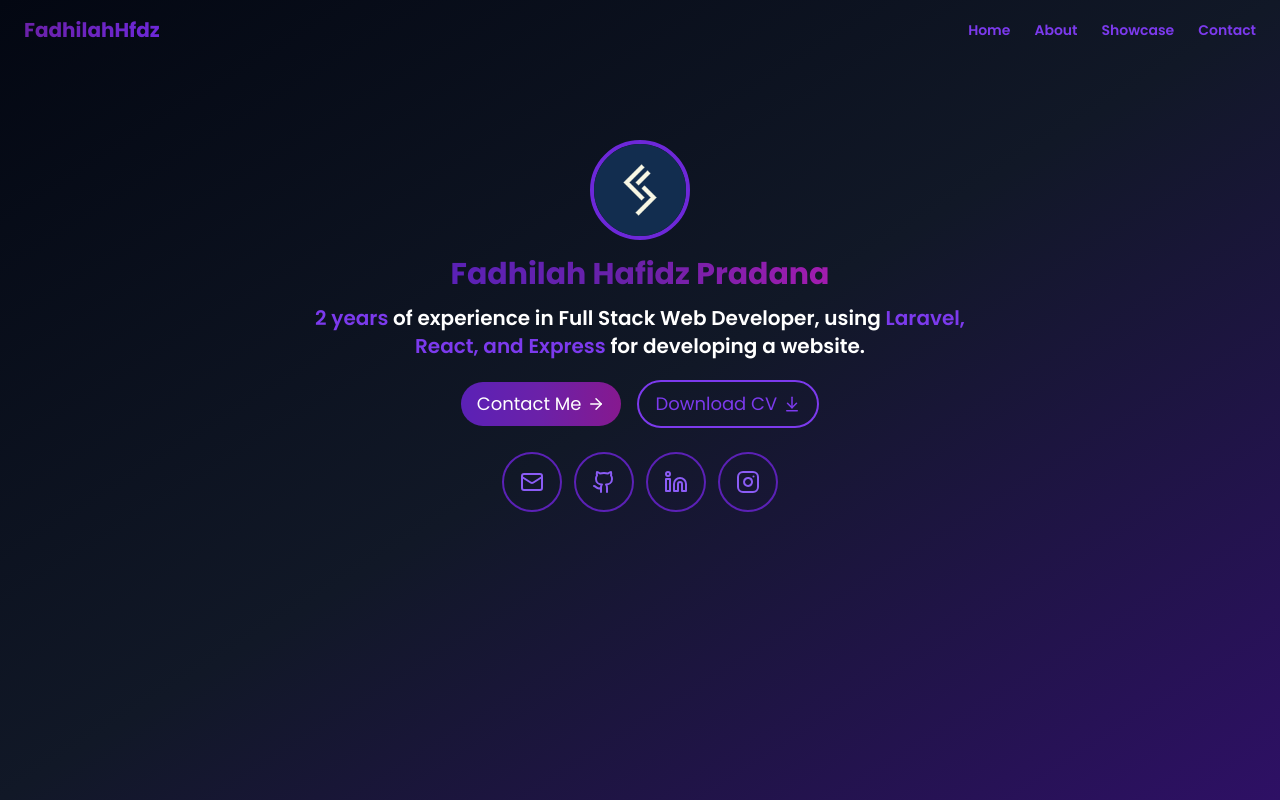
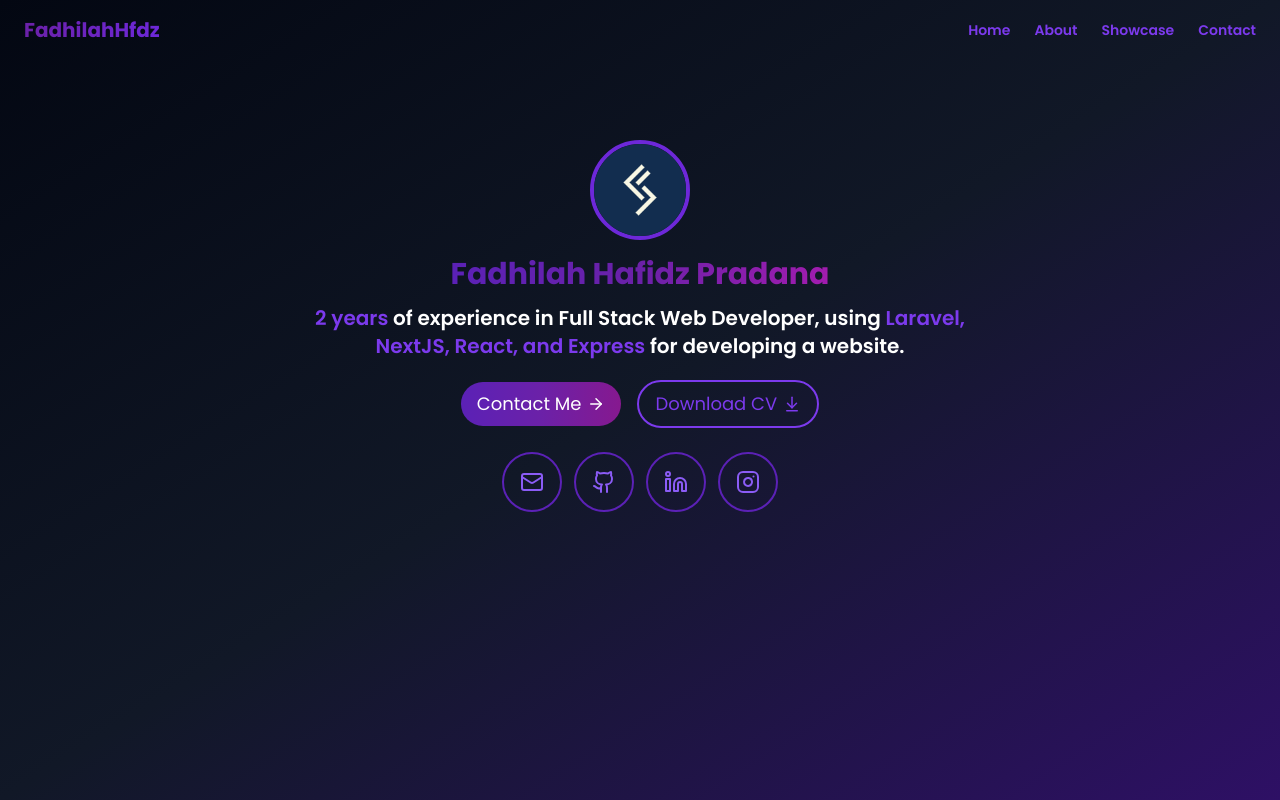
Before and after one commit to fadhilahhfdz/portfolio-v2, a React (Vite) app: page / in a window 1280 px wide. Shown: the top 800 px of the page. Built offline with nearby package versions, Linux system fonts and the light colour scheme.

Commit message:
menambahkan kata nextjs di home

```diff
--- a/src/components/TabShowcase.jsx
+++ b/src/components/TabShowcase.jsx
@@ -1,6 +1,6 @@
 import { useState } from "react";
 import { ArrowRight, CodeXml, FolderCode } from "lucide-react";
-import bootstrap from "../assets/img/bootstrap.png";
+// import bootstrap from "../assets/img/bootstrap.png";
 import css from "../assets/img/css-3.png";
 import express from "../assets/img/express.png";
 import git from "../assets/img/git.png";
--- a/src/pages/Home.jsx
+++ b/src/pages/Home.jsx
@@ -61,7 +61,7 @@ export const Home = () => {
         >
           <span className="text-violet-600">2 years</span> of experience in Full
           Stack Web Developer, using{" "}
-          <span className="text-violet-600">Laravel, React, and Express</span>{" "}
+          <span className="text-violet-600">Laravel, NextJS, React, and Express</span>{" "}
           for developing a website.
         </motion.p>
 
```
